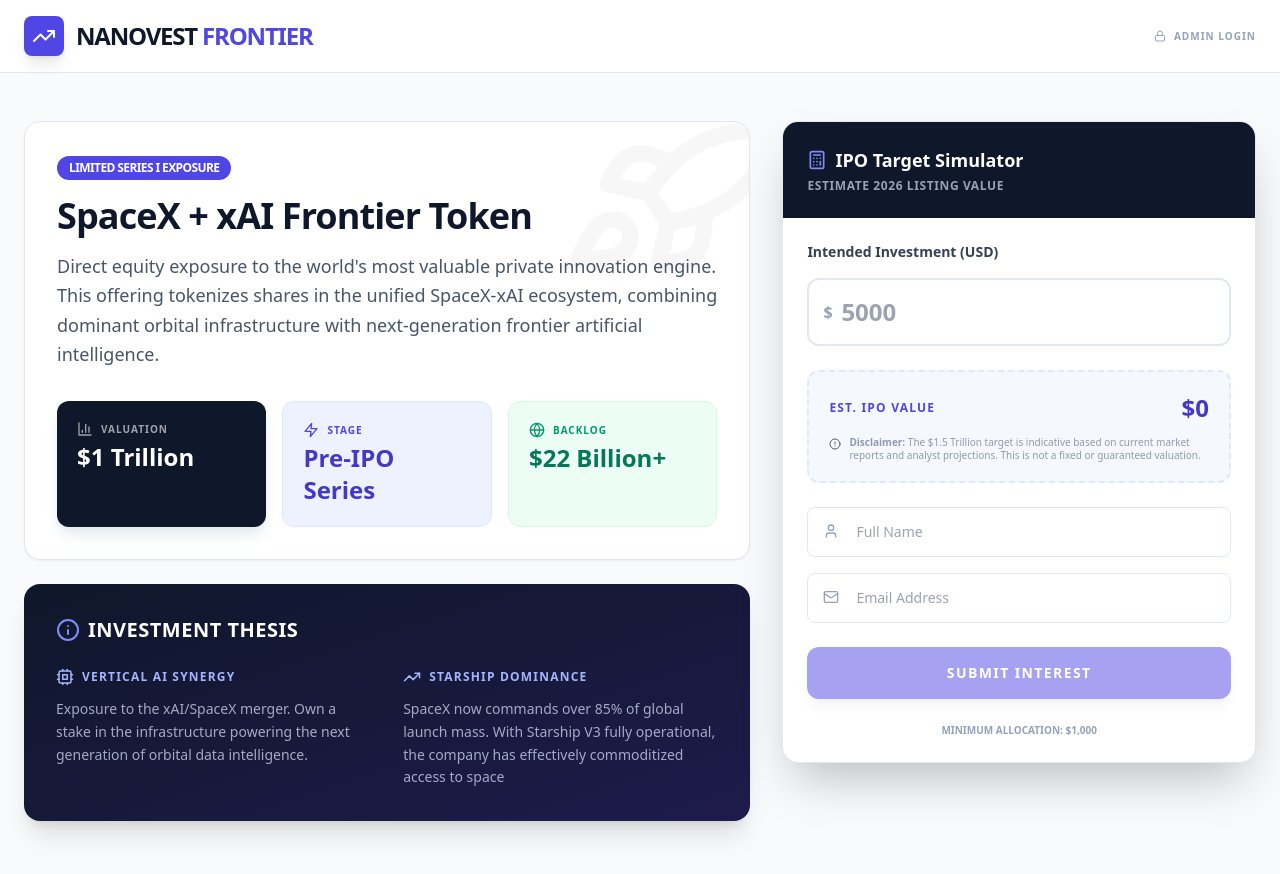
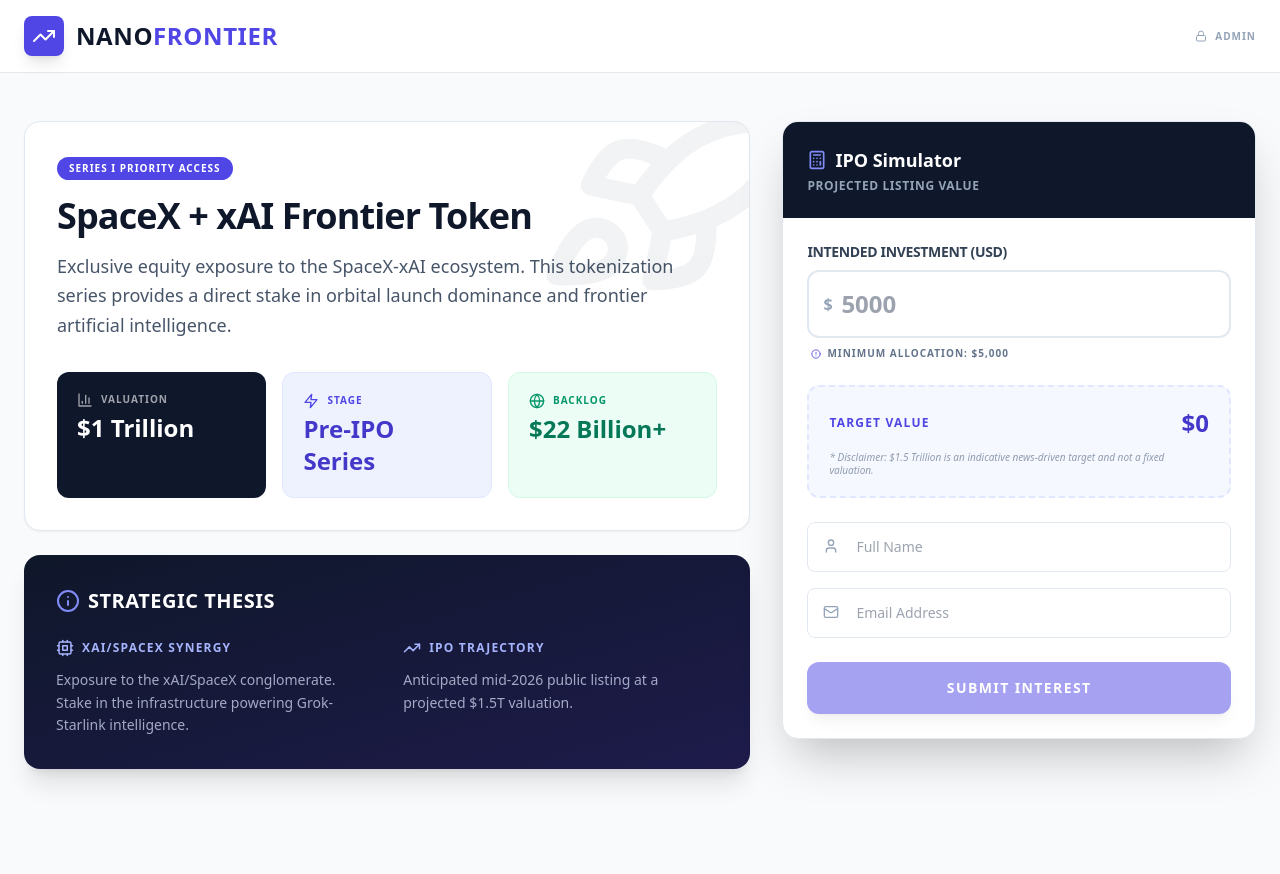
Before and after one commit to zarcht/nanovest-token-survey, a React (Create React App) app: page / in a window 1280 px wide. Shown: the top 874 px of the page. Built offline with nearby package versions, Linux system fonts and the light colour scheme.

Commit message:
update min amount and submission feedback

```diff
--- a/src/App.js
+++ b/src/App.js
@@ -28,11 +28,11 @@
 // --- Configuration & Product Details ---
 const PRODUCT_DETAILS = {
   name: "SpaceX + xAI Frontier Token",
-  description: "Direct equity exposure to the world's most valuable private innovation engine. This offering tokenizes shares in the unified SpaceX-xAI ecosystem, combining dominant orbital infrastructure with next-generation frontier artificial intelligence.",
+  description: "Exclusive equity exposure to the SpaceX-xAI ecosystem. This tokenization series provides a direct stake in orbital launch dominance and frontier artificial intelligence.",
   currentValuation: "$1 Trillion",
   revenueBacklog: "$22 Billion+",
   tenor: "Pre-IPO Series",
-  minInvestment: 1000,
+  minInvestment: 5000, // Updated to 5k
   currency: "USD"
 };
 
@@ -47,7 +47,7 @@
     db = getFirestore(app);
   }
 } catch (e) {
-  console.warn("Firebase config error:", e);
+  console.warn("Firebase config error: Check environment variables.", e);
 }
 
 const appId = 'spacex-token-survey-2026';
@@ -59,7 +59,6 @@
   const [passwordInput, setPasswordInput] = useState('');
   const [passwordError, setPasswordError] = useState(false);
 
-  // Form State
   const [amount, setAmount] = useState('');
   const [name, setName] = useState('');
   const [email, setEmail] = useState('');
@@ -67,17 +66,15 @@
   const [submitted, setSubmitted] = useState(false);
   const [leads, setLeads] = useState([]);
 
-  // Auth Initialization
   useEffect(() => {
     if (!auth) return;
     const unsubscribe = onAuthStateChanged(auth, setUser);
-    signInAnonymously(auth).catch(() => {});
+    signInAnonymously(auth).catch((err) => console.error("Auth Error:", err));
     return () => unsubscribe();
   }, []);
 
-  // Fetch Leads
   useEffect(() => {
-    if (!user || !db) return;
+    if (!user || !db || !isAdmin) return;
     const q = query(collection(db, 'artifacts', appId, 'public', 'data', 'spacex_demand_leads'));
     const unsubscribe = onSnapshot(q, (snapshot) => {
       const leadsData = snapshot.docs.map(doc => ({ id: doc.id, ...doc.data() }));
@@ -85,10 +82,9 @@
       setLeads(leadsData);
     });
     return () => unsubscribe();
-  }, [user]);
+  }, [user, isAdmin]);
 
   const numericAmount = Number(amount) || 0;
-  // Simulator: Showing potential at a $1.5T indicative target (50% upside from current $1T)
   const projectedIpoValue = numericAmount * 1.50;
 
   const formatCurrency = (val) => new Intl.NumberFormat('en-US', {
@@ -97,28 +93,10 @@
     maximumFractionDigits: 0
   }).format(val);
 
-  const handleAdminClick = () => {
-    if (isAdmin) setIsAdmin(false);
-    else {
-      setShowPasswordModal(true);
-      setPasswordInput('');
-      setPasswordError(false);
-    }
-  };
-
-  const verifyPassword = (e) => {
-    e.preventDefault();
-    if (passwordInput === 'spacex2026') {
-      setIsAdmin(true);
-      setShowPasswordModal(false);
-    } else {
-      setPasswordError(true);
-    }
-  };
-
   const handleSubmit = async (e) => {
     e.preventDefault();
     if (!user || !db) return;
+
     setIsSubmitting(true);
     try {
       await addDoc(collection(db, 'artifacts', appId, 'public', 'data', 'spacex_demand_leads'), {
@@ -126,34 +104,41 @@
         userName: name,
         email: email,
         subscriptionAmount: numericAmount,
+        status: 'pending_review',
         createdAt: serverTimestamp()
       });
       setSubmitted(true);
+      setAmount('');
+      setName('');
+      setEmail('');
     } catch (error) {
-      console.error("Error submitting:", error);
+      console.error("Submission Error:", error);
     } finally {
       setIsSubmitting(false);
     }
   };
 
-  const totalVolume = leads.reduce((acc, curr) => acc + (Number(curr.subscriptionAmount) || 0), 0);
+  const handleAdminClick = () => {
+    if (isAdmin) setIsAdmin(false);
+    else setShowPasswordModal(true);
+  };
 
   const userView = (
     <div className="grid grid-cols-1 lg:grid-cols-5 gap-8">
-      {/* Left Column: Product Info */}
+      {/* Product Content */}
       <div className="lg:col-span-3 space-y-6">
         <div className="bg-white rounded-2xl p-8 border border-slate-200 shadow-sm relative overflow-hidden">
-          <div className="absolute -top-6 -right-6 opacity-[0.03] rotate-12">
-            <Rocket size={200} />
+          <div className="absolute -top-10 -right-10 opacity-5 rotate-12">
+            <Rocket size={240} />
           </div>
-          <span className="inline-flex items-center px-3 py-1 rounded-full text-xs font-bold bg-indigo-600 text-white mb-4 uppercase tracking-tighter">
-            Limited Series I Exposure
+          <span className="inline-flex items-center px-3 py-1 rounded-full text-[10px] font-bold bg-indigo-600 text-white mb-4 uppercase tracking-widest">
+            Series I Priority Access
           </span>
           <h1 className="text-4xl font-black text-slate-900 mb-4 tracking-tight">{PRODUCT_DETAILS.name}</h1>
           <p className="text-slate-600 text-lg mb-8 leading-relaxed">{PRODUCT_DETAILS.description}</p>
 
           <div className="grid grid-cols-1 md:grid-cols-3 gap-4">
-            <div className="p-5 bg-slate-900 rounded-xl text-white shadow-lg shadow-slate-200">
+            <div className="p-5 bg-slate-900 rounded-xl text-white">
               <div className="flex items-center gap-2 opacity-60 mb-1">
                 <BarChart3 size={16} /> <span className="text-[10px] font-bold uppercase tracking-widest">Valuation</span>
               </div>
@@ -174,56 +159,60 @@
           </div>
         </div>
 
-        {/* USP Section */}
         <div className="bg-gradient-to-br from-slate-900 to-indigo-950 text-white rounded-2xl p-8 shadow-xl">
           <h3 className="text-xl font-bold mb-6 flex items-center gap-2 uppercase tracking-wide">
-            <Info size={24} className="text-indigo-400" /> Investment Thesis
+            <Info size={24} className="text-indigo-400" /> Strategic Thesis
           </h3>
           <div className="grid grid-cols-1 md:grid-cols-2 gap-8">
             <div className="space-y-3">
               <div className="flex items-center gap-2 text-indigo-300 font-bold uppercase text-xs tracking-widest">
-                <Cpu size={18} /> Vertical AI Synergy
+                <Cpu size={18} /> xAI/SpaceX Synergy
               </div>
-              <p className="text-sm text-indigo-100/70 leading-relaxed">Exposure to the xAI/SpaceX merger. Own a stake in the infrastructure powering the next generation of orbital data intelligence.</p>
+              <p className="text-sm text-indigo-100/70 leading-relaxed">Exposure to the xAI/SpaceX conglomerate. Stake in the infrastructure powering Grok-Starlink intelligence.</p>
             </div>
             <div className="space-y-3">
               <div className="flex items-center gap-2 text-indigo-300 font-bold uppercase text-xs tracking-widest">
-                <TrendingUp size={18} /> Starship Dominance
+                <TrendingUp size={18} /> IPO Trajectory
               </div>
-              <p className="text-sm text-indigo-100/70 leading-relaxed">SpaceX now commands over 85% of global launch mass. With Starship V3 fully operational, the company has effectively commoditized access to space</p>
+              <p className="text-sm text-indigo-100/70 leading-relaxed">Anticipated mid-2026 public listing at a projected $1.5T valuation.</p>
             </div>
           </div>
         </div>
       </div>
 
-      {/* Right Column: Simulator & Form */}
+      {/* Simulator & Form */}
       <div className="lg:col-span-2">
         <div className="bg-white rounded-2xl border border-slate-200 shadow-2xl overflow-hidden sticky top-6">
           <div className="bg-slate-900 p-6 text-white">
             <h3 className="text-lg font-bold flex items-center gap-2">
-              <Calculator size={20} className="text-indigo-400" /> IPO Target Simulator
+              <Calculator size={20} className="text-indigo-400" /> IPO Simulator
             </h3>
-            <p className="text-slate-400 text-xs mt-1 uppercase font-semibold tracking-wider">Estimate 2026 Listing Value</p>
+            <p className="text-slate-400 text-xs mt-1 uppercase font-semibold tracking-wider">Projected Listing Value</p>
           </div>
+
           {!submitted ? (
             <form onSubmit={handleSubmit} className="p-6 space-y-6">
-              <div className="space-y-4">
-                <label className="block text-sm font-bold text-slate-700">Intended Investment ({PRODUCT_DETAILS.currency})</label>
+              <div className="space-y-2">
+                <label className="block text-sm font-bold text-slate-700 uppercase tracking-tight">Intended Investment ({PRODUCT_DETAILS.currency})</label>
                 <div className="relative">
                   <span className="absolute inset-y-0 left-0 pl-4 flex items-center text-slate-400 font-bold">$</span>
-                  <input type="number" required min={PRODUCT_DETAILS.minInvestment} value={amount} onChange={(e) => setAmount(e.target.value)} className="pl-8 w-full rounded-xl border-slate-200 border-2 p-4 text-2xl font-black focus:border-indigo-500 focus:ring-0 transition-all outline-none" placeholder="5000" />
+                  <input type="number" required min={PRODUCT_DETAILS.minInvestment} value={amount} onChange={(e) => setAmount(e.target.value)} className="pl-8 w-full rounded-xl border-slate-200 border-2 p-4 text-2xl font-black focus:border-indigo-500 outline-none" placeholder="5000" />
                 </div>
+                {/* Placement update: Minimum allocation notice below input */}
+                <p className="text-[10px] text-slate-500 font-bold uppercase tracking-widest flex items-center gap-1.5 ml-1">
+                  <AlertCircle size={10} className="text-indigo-600" />
+                  Minimum Allocation: {formatCurrency(PRODUCT_DETAILS.minInvestment)}
+                </p>
               </div>
 
               <div className="bg-indigo-50/50 rounded-xl p-5 border-2 border-dashed border-indigo-100">
-                <div className="flex justify-between items-center mb-1">
-                  <span className="text-xs text-indigo-600 font-bold uppercase tracking-widest">Est. IPO Value</span>
+                <div className="flex justify-between items-center">
+                  <span className="text-xs text-indigo-600 font-bold uppercase tracking-widest">Target Value</span>
                   <span className="text-2xl font-black text-indigo-700">{formatCurrency(projectedIpoValue)}</span>
                 </div>
-                <div className="mt-3 flex gap-2 items-start opacity-70">
-                  <AlertCircle size={12} className="shrink-0 mt-0.5" />
-                  <p className="text-[10px] text-slate-500 leading-tight">
-                    <strong>Disclaimer:</strong> The $1.5 Trillion target is indicative based on current market reports and analyst projections. This is not a fixed or guaranteed valuation.
+                <div className="mt-3 opacity-70">
+                  <p className="text-[10px] text-slate-500 leading-tight italic">
+                    * Disclaimer: $1.5 Trillion is an indicative news-driven target and not a fixed valuation.
                   </p>
                 </div>
               </div>
@@ -242,18 +231,19 @@
               <button type="submit" disabled={isSubmitting || numericAmount < PRODUCT_DETAILS.minInvestment} className="w-full py-4 bg-indigo-600 text-white rounded-xl font-bold shadow-lg hover:bg-indigo-700 transition-all disabled:opacity-50 uppercase tracking-widest text-sm">
                 {isSubmitting ? 'Registering...' : 'Submit Interest'}
               </button>
-              <p className="text-center text-[10px] text-slate-400 font-bold">MINIMUM ALLOCATION: {formatCurrency(PRODUCT_DETAILS.minInvestment)}</p>
             </form>
           ) : (
-            <div className="p-10 text-center space-y-6 animate-fade-in">
+            <div className="p-10 text-center space-y-6 animate-in fade-in zoom-in duration-300">
               <div className="w-20 h-20 bg-emerald-100 text-emerald-600 rounded-full flex items-center justify-center mx-auto shadow-inner">
                 <CheckCircle size={40} />
               </div>
               <div>
-                <h3 className="text-2xl font-black text-slate-900">Success</h3>
-                <p className="text-slate-500 mt-2">Your expression of interest for {formatCurrency(numericAmount)} has been recorded.</p>
+                <h3 className="text-2xl font-black text-slate-900 tracking-tight">Interest Recorded</h3>
+                <p className="text-slate-500 mt-2 text-sm">Your data has been successfully transmitted to the Frontier desk.</p>
               </div>
-              <button onClick={() => setSubmitted(false)} className="text-indigo-600 text-sm font-bold hover:underline">Submit another interest</button>
+              <button onClick={() => setSubmitted(false)} className="text-indigo-600 text-xs font-bold uppercase tracking-widest hover:underline">
+                Submit another response
+              </button>
             </div>
           )}
         </div>
@@ -262,41 +252,39 @@
   );
 
   return (
-    <div className="min-h-screen bg-slate-50 font-sans text-slate-900 pb-20 selection:bg-indigo-100">
+    <div className="min-h-screen bg-slate-50 font-sans text-slate-900 pb-20">
       <nav className="bg-white border-b sticky top-0 z-50 px-6 py-4">
         <div className="max-w-7xl mx-auto flex justify-between items-center">
           <div className="flex items-center gap-3">
             <div className="bg-indigo-600 p-2 rounded-lg text-white shadow-lg"><TrendingUp size={24} /></div>
-            <span className="font-black text-2xl tracking-tighter uppercase">Nanovest <span className="text-indigo-600">Frontier</span></span>
+            <span className="font-black text-2xl tracking-tighter uppercase tracking-wide">Nano<span className="text-indigo-600">Frontier</span></span>
           </div>
           <button onClick={handleAdminClick} className="text-[10px] font-black text-slate-400 hover:text-indigo-600 transition-colors flex items-center gap-2 uppercase tracking-widest">
-            <Lock size={12} /> {isAdmin ? 'Exit Dashboard' : 'Admin Login'}
+            <Lock size={12} /> {isAdmin ? 'Exit' : 'Admin'}
           </button>
         </div>
       </nav>
       <main className="max-w-7xl mx-auto px-6 py-12">
         {isAdmin ? (
-          <div className="space-y-6 animate-fade-in">
-             <div className="flex items-center justify-between mb-8">
-              <h2 className="text-3xl font-black text-slate-900">Interest Tracker</h2>
-              <div className="bg-white px-4 py-2 rounded-lg border font-bold text-sm text-slate-600">Admin Mode</div>
-            </div>
-            <div className="grid grid-cols-1 md:grid-cols-2 gap-6">
-              <div className="bg-white p-8 rounded-2xl border-2 border-slate-100">
-                <p className="text-slate-400 font-bold text-[10px] uppercase tracking-[0.2em]">Total Demand Volume</p>
-                <h3 className="text-4xl font-black text-indigo-600 mt-2">{formatCurrency(totalVolume)}</h3>
-              </div>
-              <div className="bg-white p-8 rounded-2xl border-2 border-slate-100">
-                <p className="text-slate-400 font-bold text-[10px] uppercase tracking-[0.2em]">Unique Interest Forms</p>
-                <h3 className="text-4xl font-black text-slate-900 mt-2">{leads.length}</h3>
-              </div>
-            </div>
-            <div className="bg-white rounded-2xl border-2 border-slate-100 overflow-hidden">
+          /* Dashboard Code Remains the Same... */
+          <div className="space-y-6">
+             <h2 className="text-3xl font-black text-slate-900 tracking-tight">Interest Tracker</h2>
+             <div className="grid grid-cols-2 gap-6">
+                <div className="bg-white p-8 rounded-2xl border-2 border-slate-100 font-black">
+                  <div className="text-slate-400 text-[10px] uppercase">Total Commitments</div>
+                  <div className="text-4xl text-indigo-600">{formatCurrency(leads.reduce((acc, curr) => acc + (Number(curr.subscriptionAmount) || 0), 0))}</div>
+                </div>
+                <div className="bg-white p-8 rounded-2xl border-2 border-slate-100 font-black">
+                  <div className="text-slate-400 text-[10px] uppercase">Entries</div>
+                  <div className="text-4xl text-slate-900">{leads.length}</div>
+                </div>
+             </div>
+             <div className="bg-white rounded-2xl border-2 border-slate-100 overflow-hidden shadow-sm">
               <table className="w-full text-sm text-left">
                 <thead className="bg-slate-50 text-slate-400 font-bold uppercase text-[10px] tracking-widest">
                   <tr>
                     <th className="px-6 py-4">Investor</th>
-                    <th className="px-6 py-4">Email</th>
+                    <th className="px-6 py-4">Contact</th>
                     <th className="px-6 py-4 text-right">Commitment</th>
                   </tr>
                 </thead>
@@ -318,14 +306,17 @@
       {showPasswordModal && (
         <div className="fixed inset-0 bg-slate-900/60 backdrop-blur-md z-50 flex items-center justify-center p-4">
           <div className="bg-white rounded-2xl p-8 w-full max-w-sm shadow-2xl border border-slate-200">
-            <h3 className="font-black text-xl mb-2">Internal Access</h3>
-            <p className="text-xs text-slate-500 mb-6">Enter credentials to view demand analytics.</p>
-            <form onSubmit={verifyPassword} className="space-y-4">
-              <input type="password" value={passwordInput} onChange={(e) => setPasswordInput(e.target.value)} className="w-full border-2 rounded-xl p-4 focus:border-indigo-500 outline-none font-mono" placeholder="••••••••" autoFocus />
-              {passwordError && <p className="text-red-500 text-[10px] font-black uppercase tracking-widest text-center">Invalid Password</p>}
-              <div className="flex gap-3 pt-2">
+            <h3 className="font-black text-xl mb-4 tracking-tight">Internal Access</h3>
+            <form onSubmit={(e) => {
+              e.preventDefault();
+              if (passwordInput === 'spacex2026') { setIsAdmin(true); setShowPasswordModal(false); }
+              else setPasswordError(true);
+            }} className="space-y-4">
+              <input type="password" value={passwordInput} onChange={(e) => setPasswordInput(e.target.value)} className="w-full border-2 rounded-xl p-4 outline-none font-mono" placeholder="••••••••" autoFocus />
+              {passwordError && <p className="text-red-500 text-[10px] font-black uppercase text-center">Invalid Access Key</p>}
+              <div className="flex gap-3">
                 <button type="button" onClick={() => setShowPasswordModal(false)} className="flex-1 py-3 font-bold text-slate-400 text-sm">Cancel</button>
-                <button type="submit" className="flex-1 py-3 bg-slate-900 text-white rounded-xl font-bold text-sm">Login</button>
+                <button type="submit" className="flex-1 py-3 bg-slate-900 text-white rounded-xl font-bold text-sm">Verify</button>
               </div>
             </form>
           </div>
```
